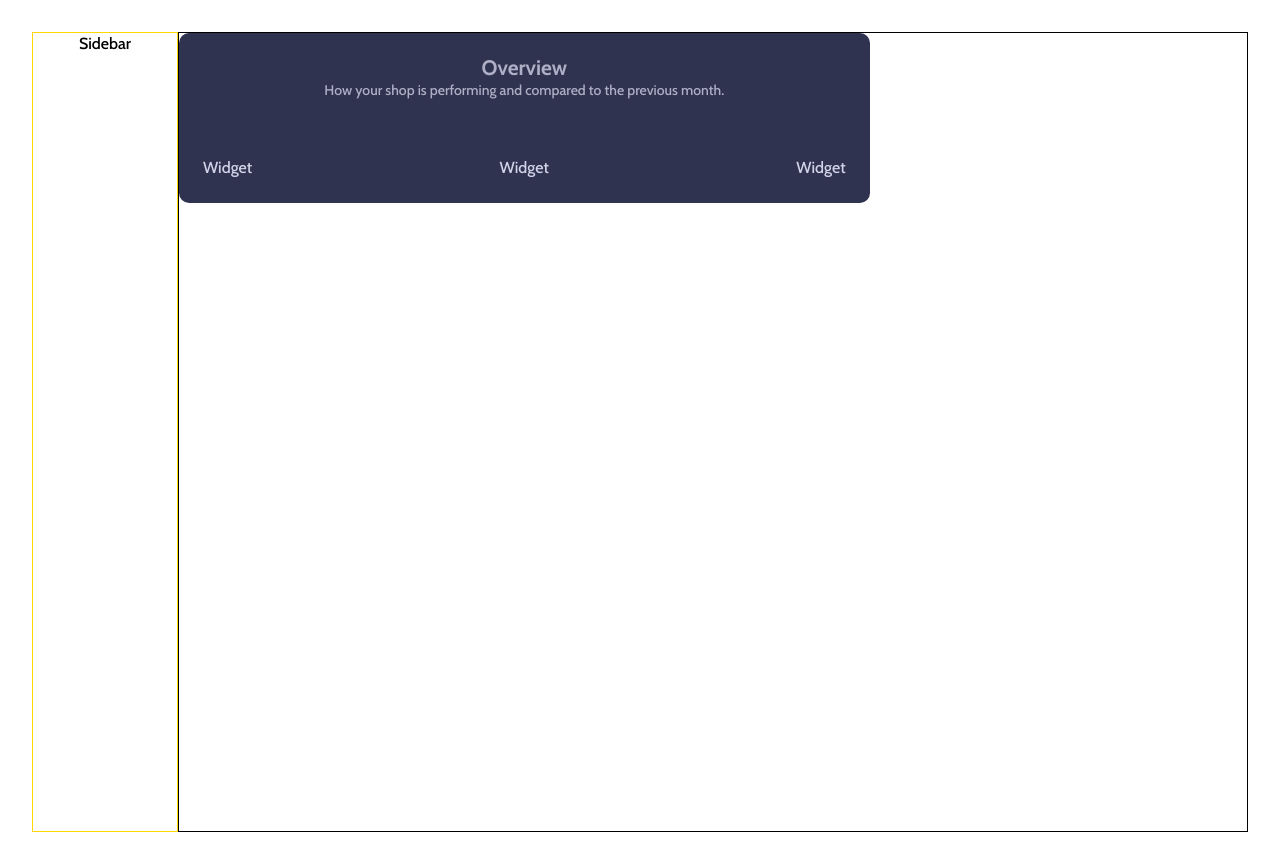
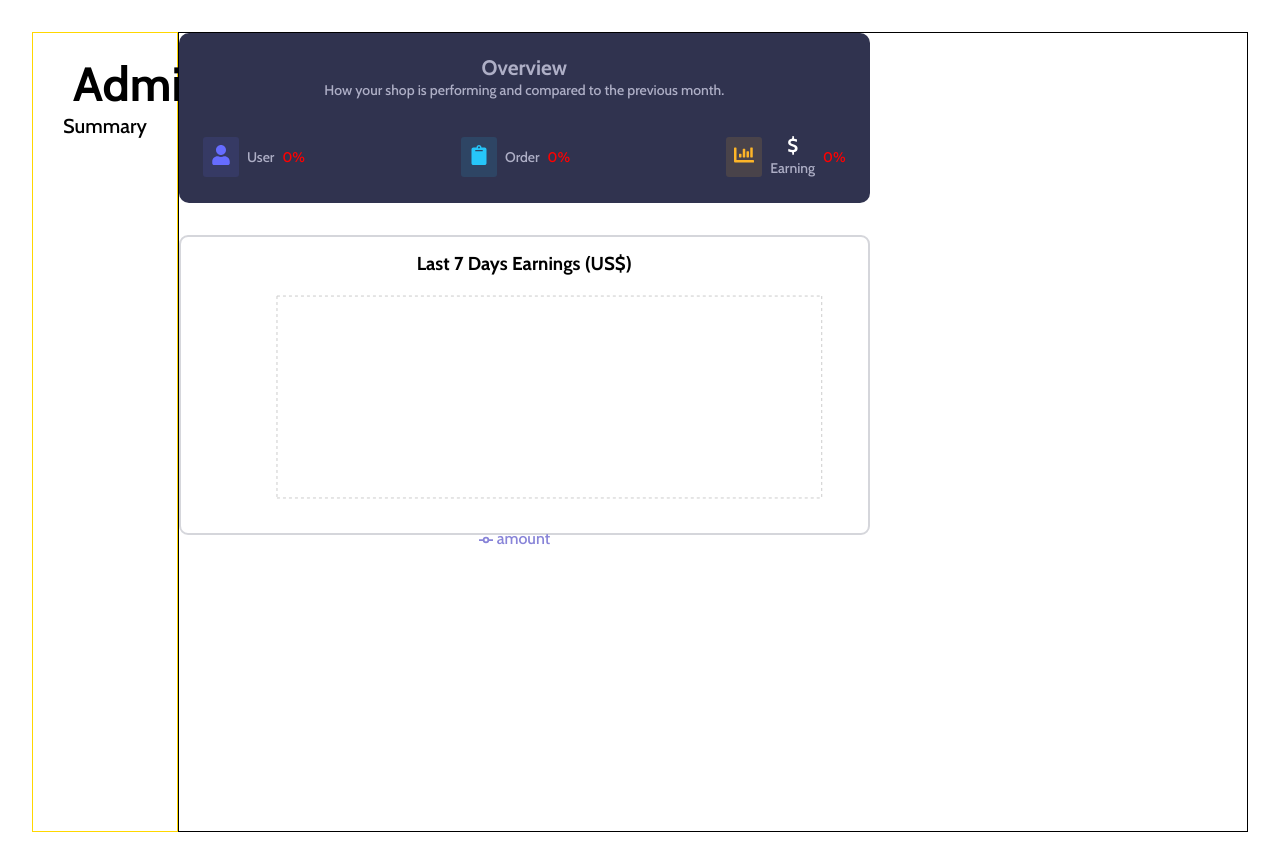
Before and after one commit to abdurrahim220/ecommerce, a React (Vite) app: page /dashboard/summary in a window 1280 px wide. Built offline with nearby package versions, Linux system fonts and the light colour scheme; no server answers.

Commit message:
chart js added

```diff
--- a/package.json
+++ b/package.json
@@ -20,6 +20,7 @@
     "react-dom": "^18.2.0",
     "react-icons": "^4.12.0",
     "react-router-dom": "^6.20.1",
+    "recharts": "^2.10.3",
     "sass": "^1.69.5",
     "sort-by": "^1.2.0",
     "uuid": "^9.0.1"
--- /dev/null
+++ b/src/components/Charts/Charts.jsx
@@ -0,0 +1,98 @@
+import React, { useEffect, useState } from "react";
+
+import {
+  LineChart,
+  Line,
+  XAxis,
+  YAxis,
+  CartesianGrid,
+  Tooltip,
+  Legend,
+  ResponsiveContainer,
+} from "recharts";
+
+import "./Charts.scss";
+import { fetchDataFromApi } from "../../utils/api";
+const Charts = () => {
+  const [sales, setSales] = useState([]);
+  const [loading, setLoading] = useState(false);
+  // console.log(sales);
+  const compare = (a, b) => {
+    if (a._id < b._id) {
+      return 1;
+    }
+    if (a._id < b._id) {
+      return -1;
+    }
+    return 0;
+  };
+
+  useEffect(() => {
+    const fetchData = async () => {
+      setLoading(true);
+      try {
+        const response = await fetchDataFromApi("/orders/weakSales");
+        // setSales(response);
+
+        response.sort(compare);
+
+        const newDate = response?.map((item) => {
+          const DAYS = ["Sun", "Mon", "Tue", "Wed", "Thur", "Fri", "Sat"];
+
+          return {
+            day: DAYS[item._id - 1],
+            amount: item.total / 100,
+          };
+        });
+        // console.log(newDate);
+        setSales(newDate);
+        setLoading(false);
+      } catch (error) {
+        console.error("Error fetching data:", error);
+        setLoading(false);
+      }
+    };
+
+    fetchData();
+  }, []);
+
+  return (
+    <>
+      {loading ? (
+        <div className="loading">chart loading..</div>
+      ) : (
+        <div className="chart">
+          <h3>Last 7 Days Earnings (US$)</h3>
+          <ResponsiveContainer width="100%" height="100%">
+            <LineChart
+              width={500}
+              height={300}
+              data={sales}
+              margin={{
+                top: 5,
+                right: 30,
+                left: 20,
+                bottom: 5,
+              }}
+            >
+              <CartesianGrid strokeDasharray="3 3" />
+              <XAxis dataKey="day" />
+              <YAxis />
+              <Tooltip />
+              <Legend />
+              <Line
+                type="monotone"
+                dataKey="amount"
+                stroke="#8884d8"
+                activeDot={{ r: 8 }}
+              />
+              {/* <Line type="monotone" dataKey="uv" stroke="#82ca9d" /> */}
+            </LineChart>
+          </ResponsiveContainer>
+        </div>
+      )}
+    </>
+  );
+};
+
+export default Charts;
--- /dev/null
+++ b/src/components/Charts/Charts.scss
@@ -0,0 +1,14 @@
+.chart {
+  width: 100%;
+  height: 300px;
+  margin-top: 2rem;
+  padding: 1rem;
+  border: 2px solid rgba(48, 51, 78, 0.2);
+  border-radius: 9px;
+  h3{
+    margin-bottom: 1rem;
+  }
+}
+.loading{
+  margin-top: 2rem;
+}
--- a/src/components/Header/Header.jsx
+++ b/src/components/Header/Header.jsx
@@ -51,12 +51,16 @@ const Header = () => {
             <li>About</li>
             <li>Categories</li>
           </ul>
-          <div className="center" onClick={() => navigate("/")}>
-            Rahim
+          <div className="center" onClick={() => navigate("/dashboard")}>
+            Dashboard
           </div>
           <div className="right">
             <TbSearch onClick={() => setShowSearch(true)} />
-            {user ? <img src={user.photoURL} className="user-image" alt='logo' /> : ""}
+            {user ? (
+              <img src={user.photoURL} className="user-image" alt="logo" />
+            ) : (
+              ""
+            )}
 
             {user ? (
               <button onClick={handleLogOut}>Log Out</button>
--- a/src/dashboard/Sidebar/Sidebar.jsx
+++ b/src/dashboard/Sidebar/Sidebar.jsx
@@ -1,10 +1,18 @@
-import React from 'react'
+import React from "react";
 
-import './Sidebar.scss'
+import "./Sidebar.scss";
+import { Link } from "react-router-dom";
 const Sidebar = () => {
   return (
-    <div>Sidebar</div>
-  )
-}
+    <div className="sidebar-container">
+      <div className="title">
+        <h1>Admin</h1>
+      </div>
+      <div className="quickLink">
+        <Link to="/dashboard/summary">Summary</Link>
+      </div>
+    </div>
+  );
+};
 
-export default Sidebar
+export default Sidebar;
--- a/src/dashboard/Sidebar/Sidebar.scss
+++ b/src/dashboard/Sidebar/Sidebar.scss
@@ -0,0 +1,20 @@
+.sidebar-container {
+  padding: 40px;
+  height: 100vh;
+  .title {
+    font-size: 24px;
+  }
+  .quickLink {
+    display: flex;
+    color: white;
+    align-items: center;
+    justify-content: center;
+    padding: 20px 0;
+
+    a {
+      text-decoration: none;
+      color: black;
+      font-size: 20px;
+    }
+  }
+}
--- a/src/dashboard/admin/Summary/Summary.jsx
+++ b/src/dashboard/admin/Summary/Summary.jsx
@@ -1,37 +1,104 @@
-import React from "react";
+import React, { useEffect, useState } from "react";
 
 import { FaUser, FaChartBar, FaClipboard } from "react-icons/fa";
 
 import "./style.scss";
 import Widget from "./Widget";
+import { fetchDataFromApi } from "../../../utils/api";
+import Charts from "../../../components/Charts/Charts";
 const Summary = () => {
+  const [user, setUser] = useState([]);
+  const [userPerc, setUserPerc] = useState(0);
+
+  const [orders, setOrders] = useState([]);
+  const [orderPerc, setOrderPerc] = useState(0);
+
+  const [ordersIncome, setOrdersIncome] = useState([]);
+  const [orderIncomePerc, setOrderIncomePerc] = useState(0);
+
+  // console.log(orders)
+  // console.log(user)
+  // console.log(ordersIncome)
+
+  const compare = (a, b) => {
+    if (a._id < b._id) {
+      return 1;
+    }
+    if (a._id < b._id) {
+      return -1;
+    }
+    return 0;
+  };
+
+  useEffect(() => {
+    Promise.all([
+      fetchDataFromApi("/stats"),
+      fetchDataFromApi("/orders"),
+      fetchDataFromApi("/orders/income"),
+    ])
+      .then(([statsRes, ordersRes, ordersIncomeRes]) => {
+        statsRes.sort(compare);
+        ordersRes.sort(compare);
+        ordersIncomeRes.sort(compare);
+        setUser(statsRes);
+        setOrders(ordersRes);
+        setOrdersIncome(ordersIncomeRes);
+
+        const totalUserDifference = user[0]?.total - user[1]?.total;
+        const percentage = (
+          (totalUserDifference / user[1]?.total) *
+          100
+        ).toFixed(2);
+
+        const totalOrderDifference = orders[0]?.total - orders[1]?.total;
+        const orderPercentage = (
+          (totalOrderDifference / orders[1]?.total) *
+          100
+        ).toFixed(2);
+
+        const totalOrderIncomeDifference =
+          ordersIncome[0]?.total - ordersIncome[1]?.total;
+        const orderIncomePercentage =
+          (totalOrderDifference / ordersIncome[1]?.total) * 100;
+
+        setUserPerc(percentage);
+
+        setOrderPerc(orderPercentage);
+        setOrderIncomePerc(orderIncomePercentage);
+      })
+      .catch((error) => {
+        // Handle errors here
+        console.error("Error fetching data:", error);
+      });
+  }, [user, orders, ordersIncome]);
+
   const data = [
     {
       icon: <FaUser />,
-      digits: 50,
+      digits: user[0]?.total,
       isMoney: false,
       title: "User",
       color: "rgb(102,108,255)",
       bgColor: "rgba(102,108,255,0.12)",
-      percentage: 30,
+      percentage: userPerc,
     },
     {
       icon: <FaClipboard />,
-      digits: 50,
+      digits: orders[0]?.total,
       isMoney: false,
       title: "Order",
       color: "rgb(38,198,249)",
       bgColor: "rgba(38,198,249,0.12)",
-      percentage: 20,
+      percentage: orderPerc,
     },
     {
       icon: <FaChartBar />,
-      digits: 50,
-      isMoney: false,
+      digits: ordersIncome[0]?.total ? ordersIncome[0]?.total / 100 : "",
+      isMoney: true,
       title: "Earning",
       color: "rgb(253,181,40)",
       bgColor: "rgba(253,181,40,0.12)",
-      percentage: 60,
+      percentage: orderIncomePerc,
     },
   ];
 
@@ -51,6 +118,7 @@ const Summary = () => {
             ))}
           </div>
         </div>
+        <Charts />
       </div>
       <div className="sideStats"></div>
     </div>
--- a/src/dashboard/admin/Summary/Widget.jsx
+++ b/src/dashboard/admin/Summary/Widget.jsx
@@ -1,8 +1,31 @@
 import React from "react";
 
 import "./widget.scss";
-const Widget = () => {
-  return <div>Widget</div>;
+const Widget = ({ data }) => {
+  return (
+    <div className="styleWidget">
+      <div
+        className="icon"
+        style={{ color: data.color, backgroundColor: data.bgColor }}
+      >
+        {data.icon}
+      </div>
+      <div className="text">
+        <h3>
+          {data?.isMoney
+            ? "$" + data?.digits?.toLocaleString()
+            : data?.digits?.toLocaleString()}
+        </h3>
+        <p>{data.title}</p>
+      </div>
+
+      {data.percentage > 0 ? (
+        <div style={{color:"green"}} className="percentage">{Math.floor(data.percentage) + "%"}</div>
+      ) : (
+        <div style={{color:"red"}} className="percentage"> {Math.floor(data.percentage) + "%"}</div>
+      )}
+    </div>
+  );
 };
 
 export default Widget;
--- a/src/dashboard/admin/Summary/widget.scss
+++ b/src/dashboard/admin/Summary/widget.scss
@@ -0,0 +1,25 @@
+.styleWidget {
+  display: flex;
+  align-items: center;
+  .icon {
+    margin-right: 0.5rem;
+    padding: 0.5rem;
+    border-radius: 3px;
+    font-size: 20px;
+  }
+  .text {
+    h3 {
+      font-weight: 900;
+      color: white;
+    }
+    p {
+      font-size: 14px;
+      color: rgba(234, 234, 255, 0.68);
+    }
+  }
+  .percentage{
+    margin-left: 0.5rem;
+    font-size: 14px;
+
+  }
+}
--- a/src/utils/api.js
+++ b/src/utils/api.js
@@ -7,7 +7,7 @@ export const fetchDataFromApi = async (url) => {
     const { data } = await axios.get(baseUrl + url);
     return data;
   } catch (err) {
-    console.log(err);
+    // console.log(err);
     return err;
   }
 };
```
Also changed, not shown: 1 other file (tests, documents, lock files or other folders).
